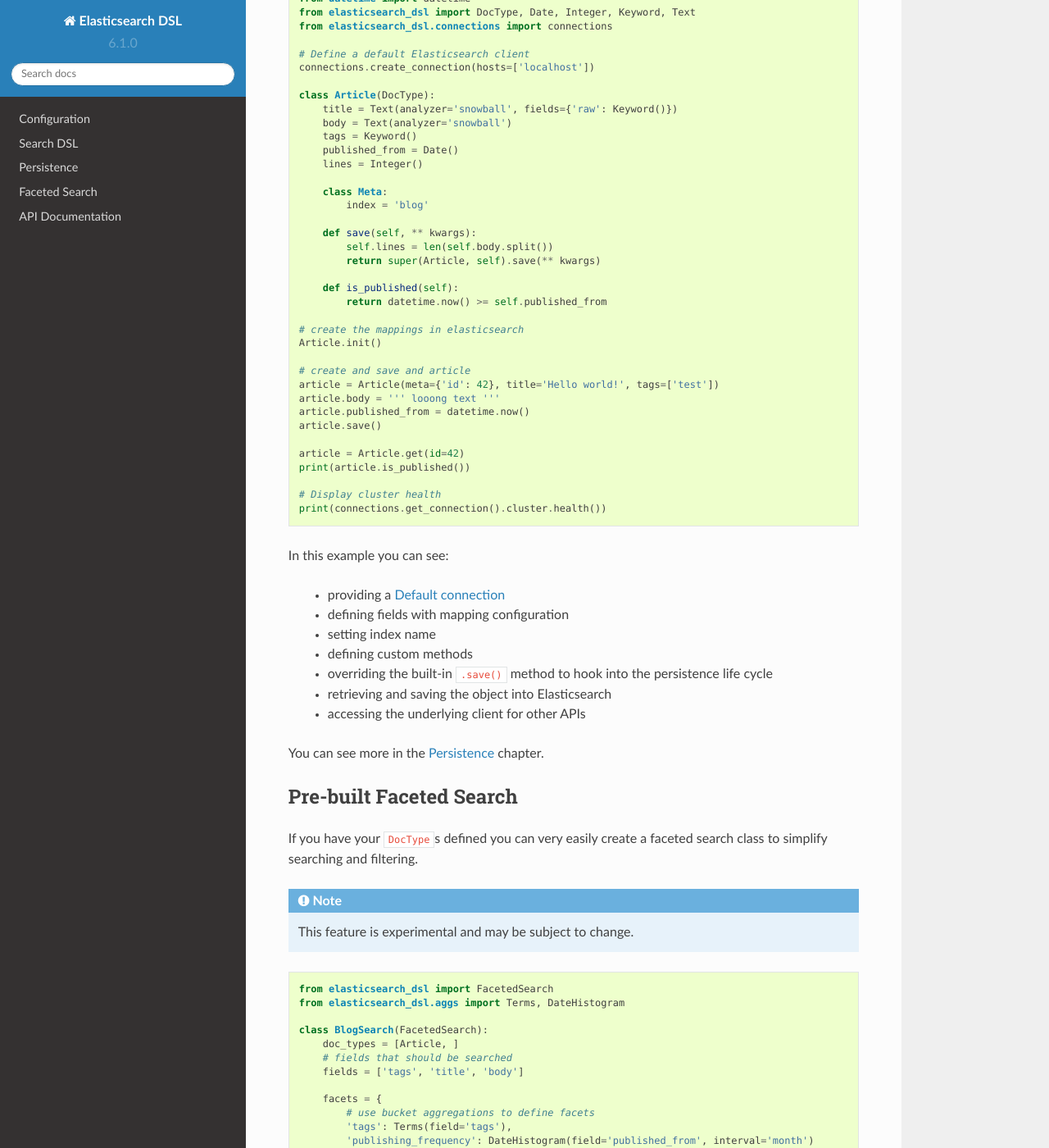
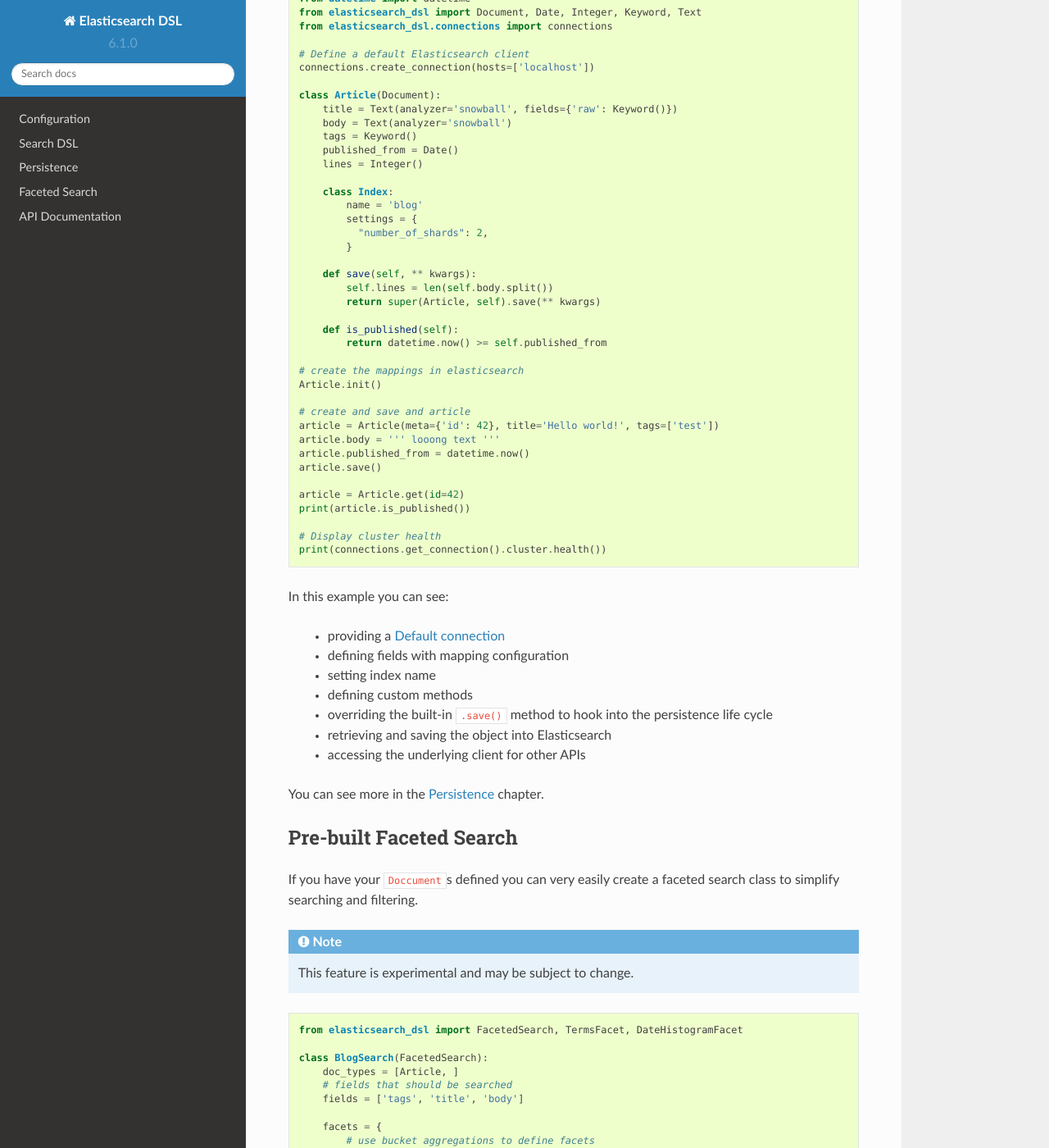
Before and after one commit to elastic/elasticsearch-dsl-py, a Sphinx documentation site: the page built from docs/index.rst, in a window 1280 px wide and 1400 px high, scrolled down 2543 px. Shown: the whole window at 82% size. Built offline with Sphinx 7.4.7 and the Read the Docs theme 2.0.0, drawn with Linux system fonts in a browser that asks for light colours; some of the changed text lies outside the part shown.

Commit message:
DocType -> Document rename

```diff
--- a/docs/api.rst
+++ b/docs/api.rst
@@ -19,7 +19,7 @@ Search
 Document
 --------
 
-.. autoclass:: DocType
+.. autoclass:: Document
    :members:
 
 Index
--- a/docs/faceted_search.rst
+++ b/docs/faceted_search.rst
@@ -21,7 +21,7 @@ declaring a ``FacetedSearch`` subclass:
   the name of the index (as string) to search through, defaults to ``'_all'``.
 
 ``doc_types``
-  list of ``DocType`` subclasses or strings to be used, defaults to
+  list of ``Document`` subclasses or strings to be used, defaults to
   ``['_all']``.
 
 ``fields``
--- a/docs/index.rst
+++ b/docs/index.rst
@@ -141,21 +141,24 @@ Let's have a simple Python class representing an article in a blogging system:
 .. code:: python
 
     from datetime import datetime
-    from elasticsearch_dsl import DocType, Date, Integer, Keyword, Text
+    from elasticsearch_dsl import Document, Date, Integer, Keyword, Text
     from elasticsearch_dsl.connections import connections
 
     # Define a default Elasticsearch client
     connections.create_connection(hosts=['localhost'])
 
-    class Article(DocType):
+    class Article(Document):
         title = Text(analyzer='snowball', fields={'raw': Keyword()})
         body = Text(analyzer='snowball')
         tags = Keyword()
         published_from = Date()
         lines = Integer()
 
-        class Meta:
-            index = 'blog'
+        class Index:
+            name = 'blog'
+            settings = {
+              "number_of_shards": 2,
+            }
 
         def save(self, ** kwargs):
             self.lines = len(self.body.split())
@@ -203,7 +206,7 @@ You can see more in the :ref:`persistence` chapter.
 Pre-built Faceted Search
 ------------------------
 
-If you have your ``DocType``\ s defined you can very easily create a faceted
+If you have your ``Doccument``\ s defined you can very easily create a faceted
 search class to simplify searching and filtering.
 
 .. note::
@@ -212,8 +215,7 @@ search class to simplify searching and filtering.
 
 .. code:: python
 
-    from elasticsearch_dsl import FacetedSearch
-    from elasticsearch_dsl.aggs import Terms, DateHistogram
+    from elasticsearch_dsl import FacetedSearch, TermsFacet, DateHistogramFacet
 
     class BlogSearch(FacetedSearch):
         doc_types = [Article, ]
@@ -222,8 +224,8 @@ search class to simplify searching and filtering.
 
         facets = {
             # use bucket aggregations to define facets
-            'tags': Terms(field='tags'),
-            'publishing_frequency': DateHistogram(field='published_from', interval='month')
+            'tags': TermsFacet(field='tags'),
+            'publishing_frequency': DateHistogramFacet(field='published_from', interval='month')
         }
 
     # empty search
```
Also changed, not shown: other parts of docs/faceted_search.rst (+1 -1 lines), 3 other files.
